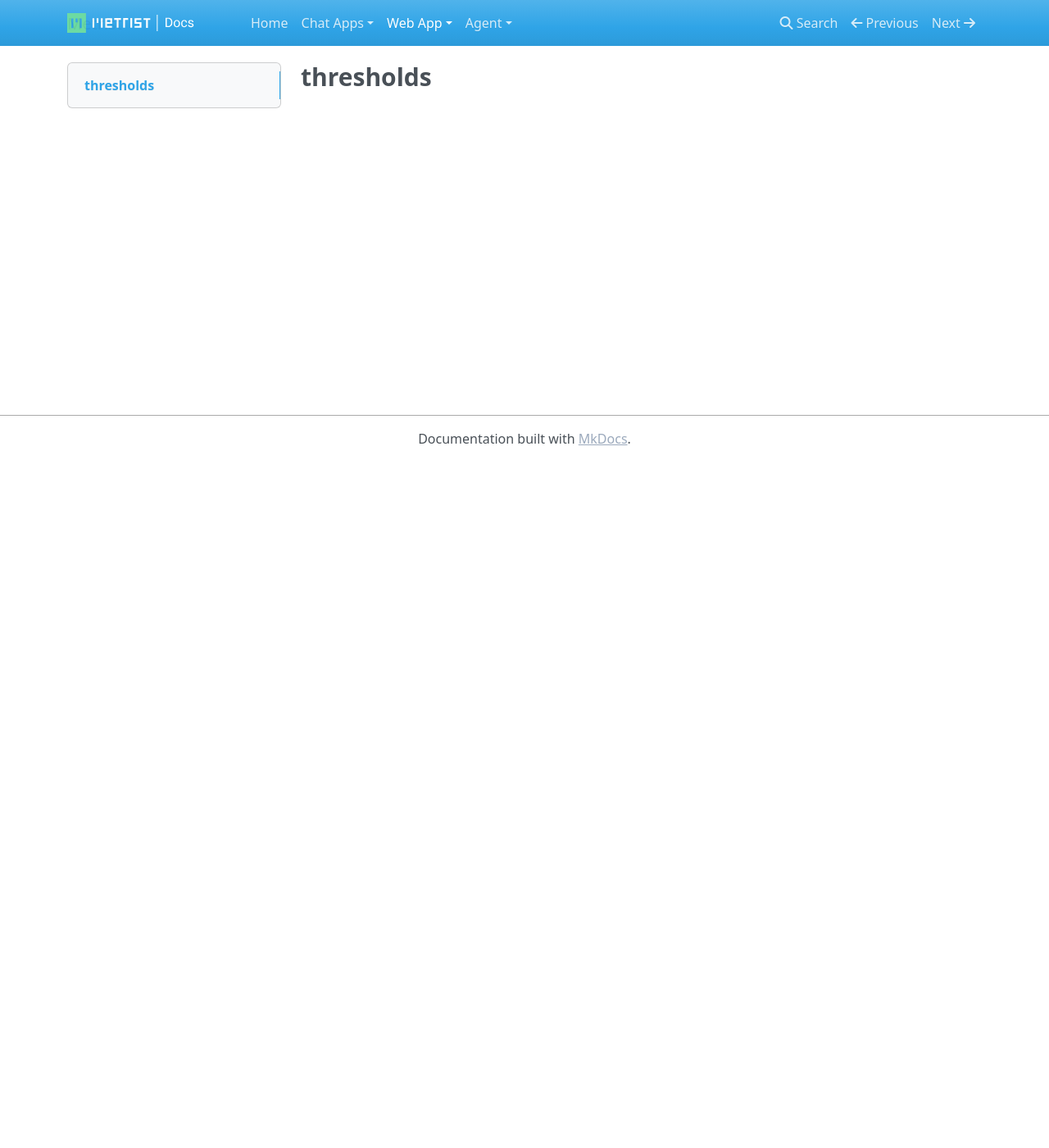
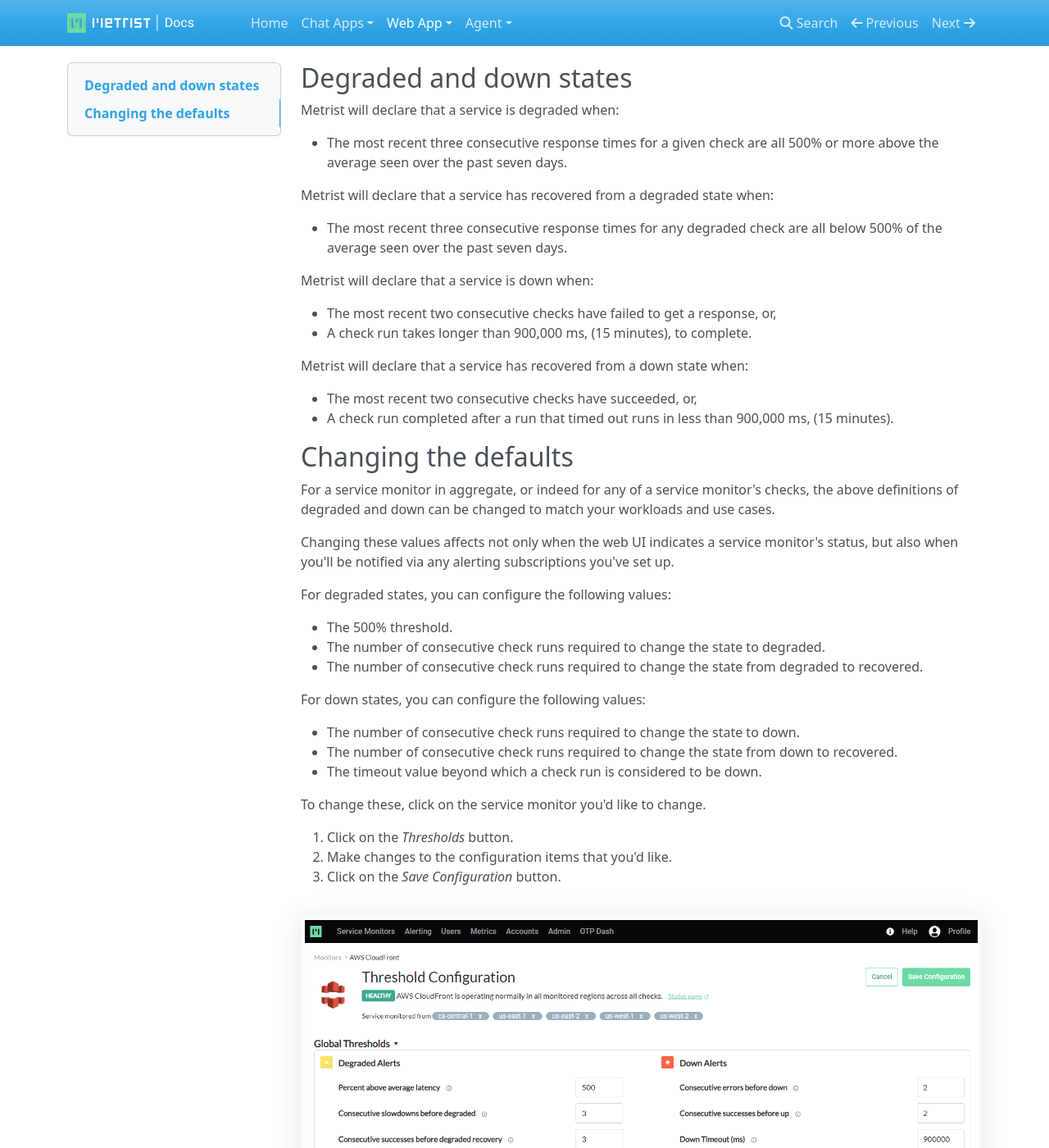
Before and after one commit to Metrist-Software/product-docs, an MkDocs documentation site: the page built from docs/web-app-thresholds.md, in a window 1280 px wide and 1400 px high. Shown: the whole window at 82% size. Built offline with MkDocs 1.6.1, drawn with Linux system fonts in a browser that asks for light colours; nearby versions of some CDN libraries; old or Windows-style settings are respelled for this version of MkDocs.

Commit message:
Update web-app-thresholds.md

```diff
--- a/docs/web-app-thresholds.md
+++ b/docs/web-app-thresholds.md
@@ -1 +1,45 @@
-# thresholds
+## Degraded and down states
+
+Metrist will declare that a service is degraded when:
+
+* The most recent three consecutive response times for a given check are all 500% or more above the average seen over the past seven days.
+
+Metrist will declare that a service has recovered from a degraded state when:
+
+* The most recent three consecutive response times for any degraded check are all below 500% of the average seen over the past seven days.
+
+Metrist will declare that a service is down when:
+
+* The most recent two consecutive checks have failed to get a response, or,
+* A check run takes longer than 900,000 ms, (15 minutes), to complete.
+
+Metrist will declare that a service has recovered from a down state when:
+
+* The most recent two consecutive checks have succeeded, or,
+* A check run completed after a run that timed out runs in less than 900,000 ms, (15 minutes).
+
+## Changing the defaults
+
+For a service monitor in aggregate, or indeed for any of a service monitor's checks, the above definitions of degraded and down can be changed to match your workloads and use cases.
+
+Changing these values affects not only when the web UI indicates a service monitor's status, but also when you'll be notified via any alerting subscriptions you've set up.
+
+For degraded states, you can configure the following values:
+
+* The 500% threshold.
+* The number of consecutive check runs required to change the state to degraded.
+* The number of consecutive check runs required to change the state from degraded to recovered.
+
+For down states, you can configure the following values:
+
+* The number of consecutive check runs required to change the state to down.
+* The number of consecutive check runs required to change the state from down to recovered.
+* The timeout value beyond which a check run is considered to be down.
+
+To change these, click on the service monitor you'd like to change.
+
+1. Click on the _Thresholds_ button.
+2. Make changes to the configuration items that you'd like.
+3. Click on the _Save Configuration_ button.
+
+![Configuring thresholds](https://raw.githubusercontent.com/Metrist-Software/product-docs/develop/images/threshold-configuration.png)
```
Also changed, not shown: images/threshold-configuration.png (added).
